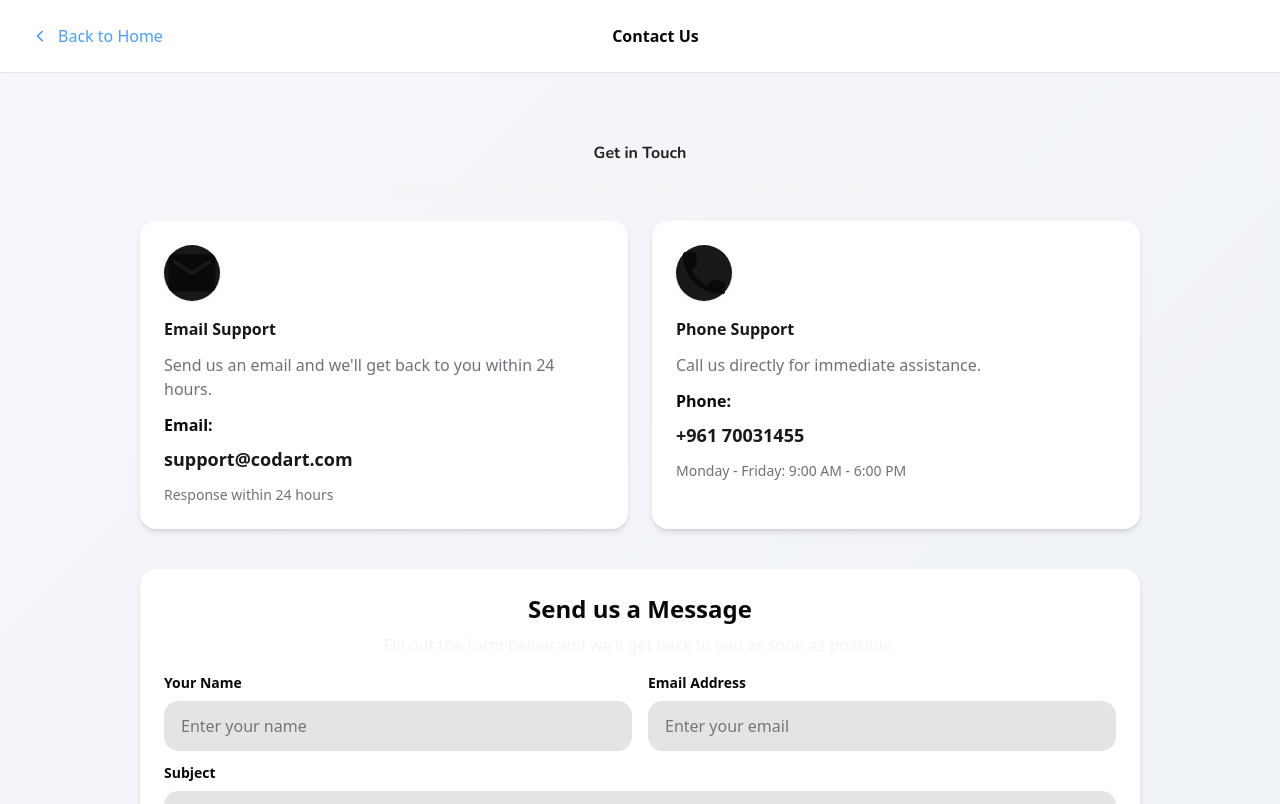
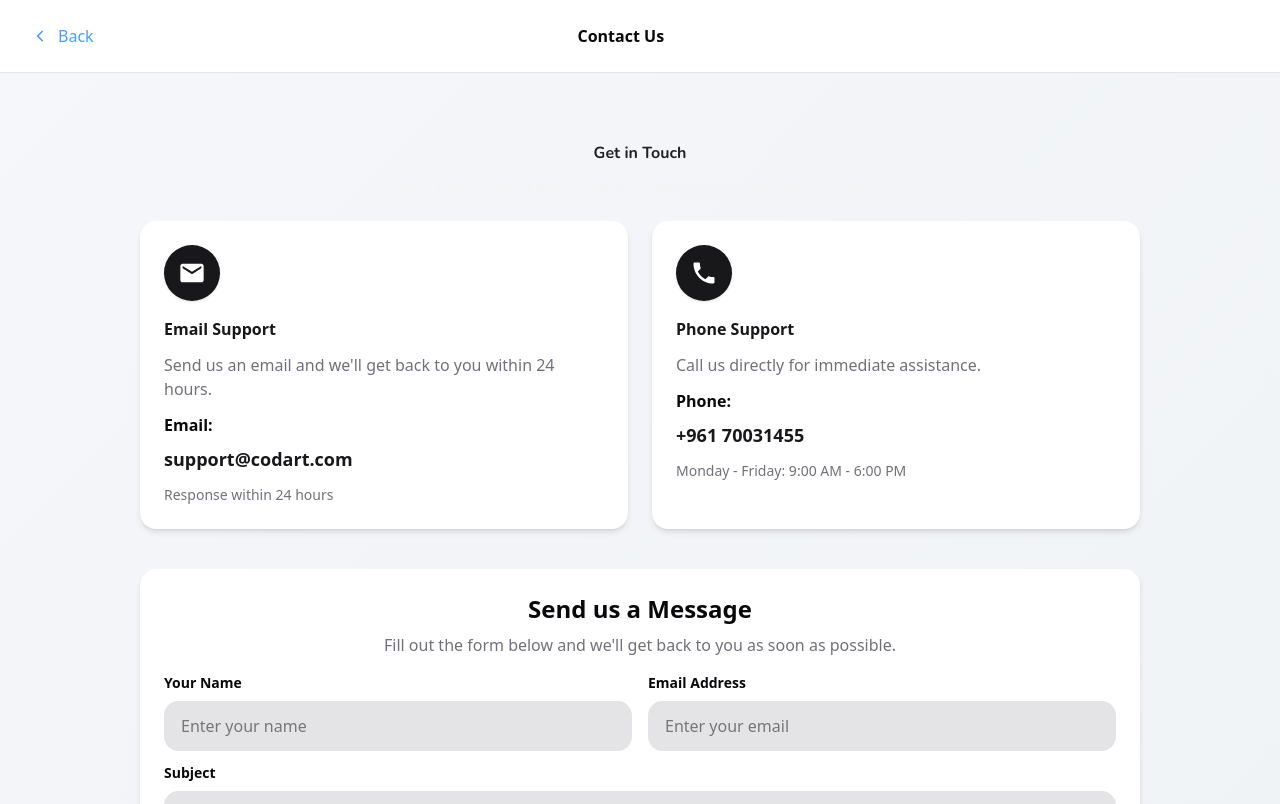
Before and after one commit to AliReda2/ecommerce-app, a Next.js app in the folder frontend/: page /contact in a window 1280 px wide. Shown: the top 804 px of the page. Built offline with nearby package versions, Linux system fonts and the light colour scheme.

Commit message:
update footer links

```diff
--- a/frontend/app/(footerLinks)/about-us/page.tsx
+++ b/frontend/app/(footerLinks)/about-us/page.tsx
@@ -21,7 +21,7 @@ const AboutUs = () => {
                 d="M9 12l6-6-1.41-1.41L6 12l7.59 7.59L15 18l-6-6z"
               />
             </svg>
-            <span>Back to Home</span>
+            <span>Back</span>
           </Link>
           <h4 className="text-[#222] m-0">About Us</h4>
           <div className="w-[100px]"></div>
--- a/frontend/app/(footerLinks)/contact/componenets/ContactCards.tsx
+++ b/frontend/app/(footerLinks)/contact/componenets/ContactCards.tsx
@@ -3,18 +3,17 @@ const ContactCards = () => {
     <div className="grid grid-cols-1 md:grid-cols-2 gap-6 mb-6">
       <div className="mb-4">
         <div className="h-full rounded-2xl p-6 bg-card text-card-foreground shadow-md transition-transform transform hover:-translate-y-1">
-          <div className="w-14 h-14 rounded-full inline-flex items-center justify-center mb-4 bg-primary shadow-sm">
+          <div className="w-14 h-14 rounded-full inline-flex items-center justify-center mb-4 bg-primary shadow-sm text-white">
             <svg
               viewBox="0 0 24 24"
-              fill="none"
+              fill="#fff"
               xmlns="http://www.w3.org/2000/svg"
+              className="w-7 h-7"
             >
-              <path
-                fill="currentColor"
-                d="M20 4H4c-1.1 0-1.99.9-1.99 2L2 18c0 1.1.9 2 2 2h16c1.1 0 2-.9 2-2V6c0-1.1-.9-2-2-2zm0 4l-8 5-8-5V6l8 5 8-5v2z"
-              />
+              <path d="M20 4H4c-1.1 0-1.99.9-1.99 2L2 18c0 1.1.9 2 2 2h16c1.1 0 2-.9 2-2V6c0-1.1-.9-2-2-2zm0 4l-8 5-8-5V6l8 5 8-5v2z" />
             </svg>
           </div>
+
           <h4 className="mb-3 text-primary font-bold">Email Support</h4>
           <p className="mb-3 text-muted-foreground">
             Send us an email and we&apos;ll get back to you within 24 hours.
@@ -37,16 +36,14 @@ const ContactCards = () => {
       </div>
       <div className="mb-4">
         <div className="h-full rounded-2xl p-6 bg-card text-card-foreground shadow-md transition-transform transform hover:-translate-y-1">
-          <div className="w-14 h-14 rounded-full inline-flex items-center justify-center mb-4 bg-primary shadow-sm">
+          <div className="w-14 h-14 rounded-full inline-flex items-center justify-center mb-4 bg-primary shadow-sm text-white">
             <svg
               viewBox="0 0 24 24"
-              fill="none"
+              fill="#fff"
               xmlns="http://www.w3.org/2000/svg"
+              className="w-7 h-7"
             >
-              <path
-                fill="currentColor"
-                d="M6.62 10.79c1.44 2.83 3.76 5.14 6.59 6.59l2.2-2.2c.27-.27.67-.36 1.02-.24 1.12.37 2.33.57 3.57.57.55 0 1 .45 1 1V20c0 .55-.45 1-1 1-9.39 0-17-7.61-17-17 0-.55.45-1 1-1h3.5c.55 0 1 .45 1 1 0 1.25.2 2.45.57 3.57.11.35.03.74-.25 1.02l-2.2 2.2z"
-              />
+              <path d="M6.62 10.79c1.44 2.83 3.76 5.14 6.59 6.59l2.2-2.2c.27-.27.67-.36 1.02-.24 1.12.37 2.33.57 3.57.57.55 0 1 .45 1 1V20c0 .55-.45 1-1 1-9.39 0-17-7.61-17-17 0-.55.45-1 1-1h3.5c.55 0 1 .45 1 1 0 1.25.2 2.45.57 3.57.11.35.03.74-.25 1.02l-2.2 2.2z" />
             </svg>
           </div>
           <h4 className="mb-3 text-primary font-bold">Phone Support</h4>
--- a/frontend/app/(footerLinks)/contact/componenets/ContactForm.tsx
+++ b/frontend/app/(footerLinks)/contact/componenets/ContactForm.tsx
@@ -32,7 +32,7 @@ const ContactForm = () => {
         <h3 className="mb-2 text-foreground font-bold text-2xl">
           Send us a Message
         </h3>
-        <p className="text-muted">
+        <p className="text-muted-foreground">
           Fill out the form below and we&apos;ll get back to you as soon as
           possible.
         </p>
--- a/frontend/app/(footerLinks)/contact/componenets/PageHeader.tsx
+++ b/frontend/app/(footerLinks)/contact/componenets/PageHeader.tsx
@@ -21,7 +21,7 @@ const PageHeader = () => {
                 d="M9 12l6-6-1.41-1.41L6 12l7.59 7.59L15 18l-6-6z"
               />
             </svg>
-            <span>Back to Home</span>
+            <span>Back</span>
           </Link>
           <h4 className="mb-0 text-foreground font-bold">Contact Us</h4>
           <div style={{ width: "100px" }}></div>
--- a/frontend/app/(footerLinks)/faq/components/FAQHeader.tsx
+++ b/frontend/app/(footerLinks)/faq/components/FAQHeader.tsx
@@ -21,7 +21,7 @@ export default function FAQHeader() {
                 d="M9 12l6-6-1.41-1.41L6 12l7.59 7.59L15 18l-6-6z"
               />
             </svg>
-            <span>Back to Home</span>
+            <span>Back</span>
           </Link>
           <h4 className="text-gray-900 font-semibold text-lg">FAQ</h4>
           <div className="w-24"></div>
--- a/frontend/app/(footerLinks)/privacy-policy/components/PolicyHeader.tsx
+++ b/frontend/app/(footerLinks)/privacy-policy/components/PolicyHeader.tsx
@@ -21,7 +21,7 @@ export default function PolicyHeader() {
                 d="M9 12l6-6-1.41-1.41L6 12l7.59 7.59L15 18l-6-6z"
               />
             </svg>
-            <span>Back to Home</span>
+            <span>Back</span>
           </Link>
           <h4 className="text-gray-900 font-semibold text-lg">
             Privacy Policy
--- a/frontend/app/(footerLinks)/returns-refunds/components/ReturnsHeader.tsx
+++ b/frontend/app/(footerLinks)/returns-refunds/components/ReturnsHeader.tsx
@@ -21,7 +21,7 @@ export default function ReturnsHeader() {
                 d="M9 12l6-6-1.41-1.41L6 12l7.59 7.59L15 18l-6-6z"
               />
             </svg>
-            <span>Back to Home</span>
+            <span>Back</span>
           </Link>
           <h4 className="text-gray-900 font-semibold text-lg">
             Returns & Refunds
--- a/frontend/app/(footerLinks)/shipping-info/components/ShippingHeader.tsx
+++ b/frontend/app/(footerLinks)/shipping-info/components/ShippingHeader.tsx
@@ -21,7 +21,7 @@ export default function ShippingHeader() {
                 d="M9 12l6-6-1.41-1.41L6 12l7.59 7.59L15 18l-6-6z"
               />
             </svg>
-            <span>Back to Home</span>
+            <span>Back</span>
           </Link>
           <h4 className="text-gray-900 font-semibold text-lg">Shipping Info</h4>
           <div className="w-24"></div>
--- a/frontend/app/(footerLinks)/terms-conditions/components/TermsHeader.tsx
+++ b/frontend/app/(footerLinks)/terms-conditions/components/TermsHeader.tsx
@@ -21,7 +21,7 @@ export default function TermsHeader() {
                 d="M9 12l6-6-1.41-1.41L6 12l7.59 7.59L15 18l-6-6z"
               />
             </svg>
-            <span>Back to Home</span>
+            <span>Back</span>
           </Link>
           <h4 className="text-gray-900 font-semibold text-lg">
             Terms & Conditions
--- a/frontend/app/(main)/component/Footer.tsx
+++ b/frontend/app/(main)/component/Footer.tsx
@@ -120,8 +120,6 @@ const Footer = () => {
                   { href: "/privacy-policy", label: "Privacy Policy" },
                   { href: "/terms-conditions", label: "Terms & Conditions" },
                   { href: "/returns-refunds", label: "Returns & Refunds" },
-                  { href: "/wishlist", label: "Wishlist" },
-                  { href: "/orders", label: "My Orders" },
                 ].map((link, index) => (
                   <li key={index}>
                     <Link
```
